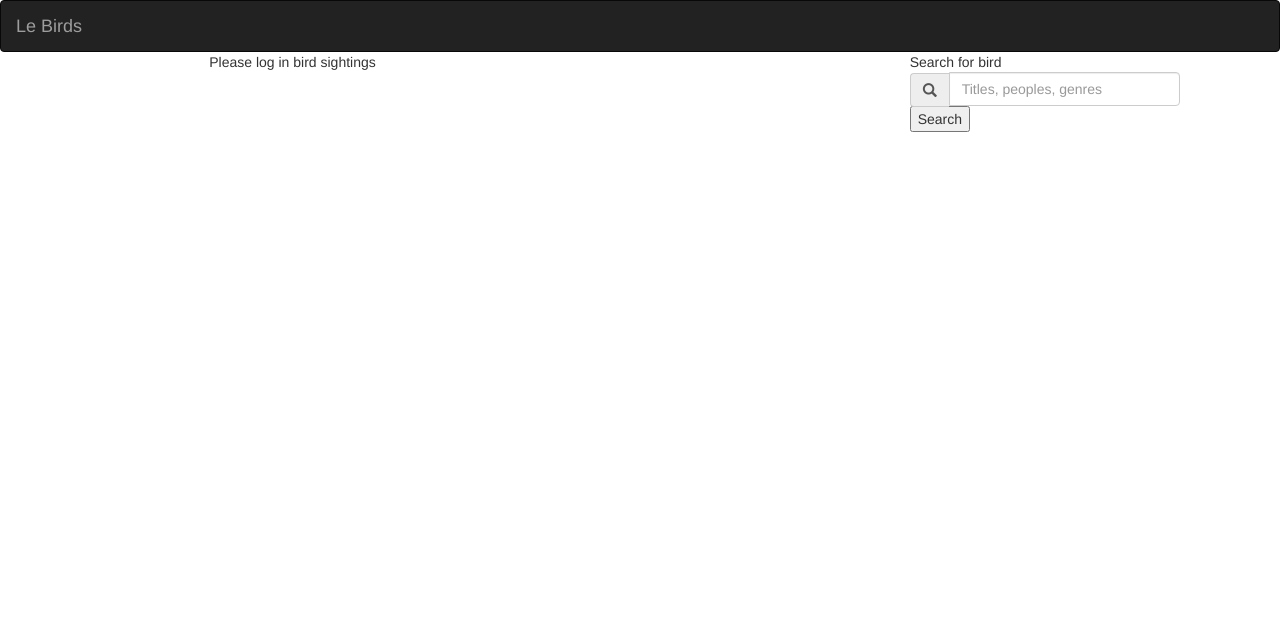
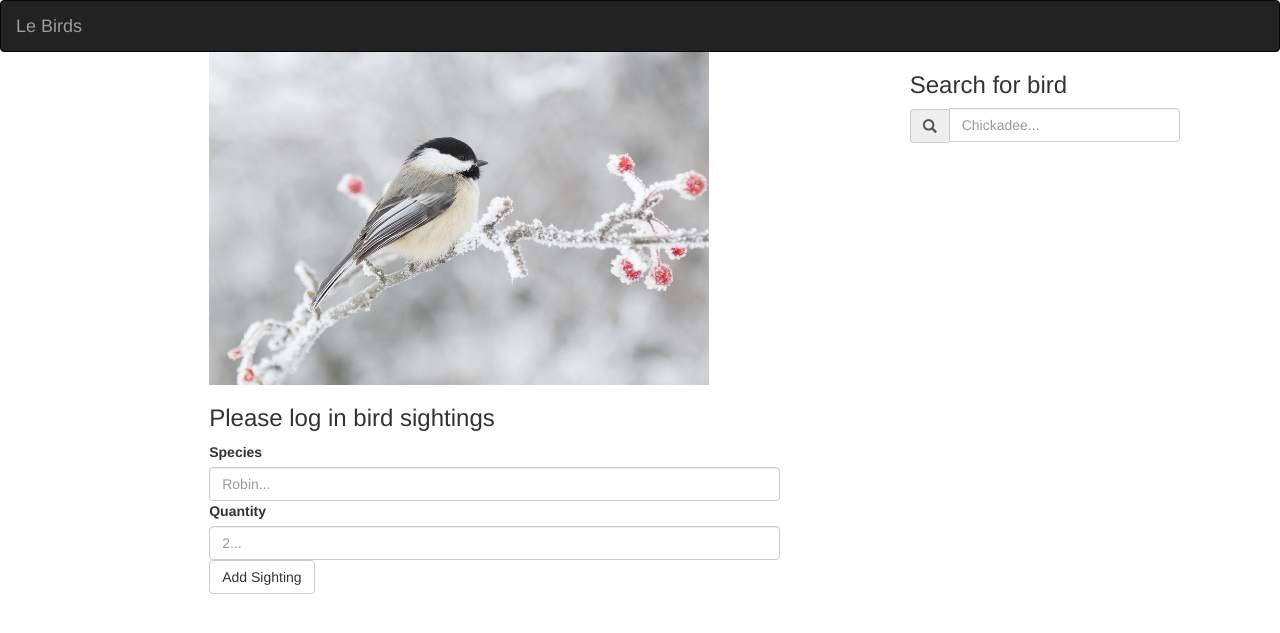
Before and after one commit to Ihyatt/bird_sighting, a Flask app: page / in a window 1280 px wide. Shown: the top 633 px of the page. Run offline with Flask 2, Linux system fonts and the light colour scheme; data that the repository does not hold is empty; some libraries are stand-ins or nearby versions.

Commit message:
user can now sumit sightings

```diff
--- a/server.py
+++ b/server.py
@@ -39,13 +39,30 @@ def main_page():
 	# 	if current_hour == sight.time:
 	# 		birds_time[sight.bird] += sight.quantity
 
+	return render_template("index.html")
+
+@app.route('/submit-bird', methods=['POST'])
+def add_sighting():
+
+	bird = request.form.get("bird").lower()
+	quantity = request.form.get("quantity")
+
+	now = datetime.datetime.now()
+	now_hour = datetime.time(now.hour)
+	current_hour = str(now_hour)[:-3]
+
+	sighting = Sighting(bird=bird, quantity=quantity, time=current_hour)
+	db.session.add(sighting)
+	db.session.commit()
+
+
+	return "sighting submitted"
 
 
 
 
 
 
-	return render_template("index.html")
 
 
 if __name__ == "__main__":
--- a/templates/index.html
+++ b/templates/index.html
@@ -5,19 +5,26 @@
 
 <div class="row">
 <div class="col-md-6 col-md-offset-1 col-sm-6 col-sm-offset-1 col-xs-6 col-xs-offset-1">
-Please log in bird sightings
+	 <img src="/static/img/bird.jpg" class="img-responsive " alt="Cinque Terre" width="500" style="display:inline-block;">
+
+	<h3>Please log in bird sightings</h3>
+	<label>Species</label>
+        <input type="text" class="form-control" placeholder="Robin..." id="bird_species">
+    <label>Quantity</label>
+        <input type="number" class="form-control" placeholder="2..." id="quantity">
+
+    <button type="button" id="add-sighting"class="btn btn-default"> Add Sighting </button>
 
 
 
 </div>
 <div class="col-md-3 col-md-offset-1 col-sm-3 col-sm-offset-1 col-xs-3 col-xs-offset-1">
-Search for bird
+<h3>Search for bird</h3>
 
       <div class="input-group">
-         <span class="input-group-addon glyphicon glyphicon-search search-movies"  id="basic-addon1"></span>
-         <input type="text" id="search" class="form-control" placeholder="Titles, peoples, genres" aria-describedby="basic-addon1">
+         <span class="input-group-addon glyphicon glyphicon-search search-sighting"  id="basic-addon1"></span>
+         <input type="text" id="search" class="form-control" placeholder="Chickadee..." aria-describedby="basic-addon1">
       </div>
-       <button class = "search-sighting" type="button">Search</button>
 
 <ul id="bird-sighting">
 </ul>
@@ -25,7 +32,7 @@ Search for bird
 </div>
 
 <script>
-
+// JS for return Search
 function showChanceSighting(result){
 	$("#bird-sighting").append("<li>" + result + "</li>")
 	$("#search").val("")
@@ -45,5 +52,33 @@ function getProbability(){
 
 $(".search-sighting").click(getProbability)
 
+
+
+// JS for submitting bird sightings
+
+
+function sightingSubmitted(){
+	console.log("Success")
+}
+
+function submitSighting(){
+	var submitBird = $("#bird_species").val();
+	var submitQuantity = $("#quantity").val();
+
+	var submission = {
+		"bird": submitBird,
+		"quantity": submitQuantity
+	};
+
+	$.post("/submit-bird", submission, sightingSubmitted);
+	$("#bird_species").val("")
+	$("#quantity").val("")
+}
+
+$("#add-sighting").click(submitSighting)
+
+
+
+
 </script>
 {% endblock %}
```
Also changed, not shown: 1 other file.
